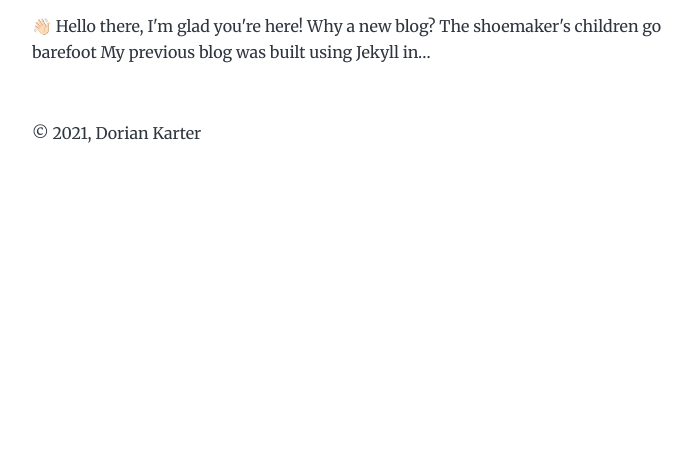
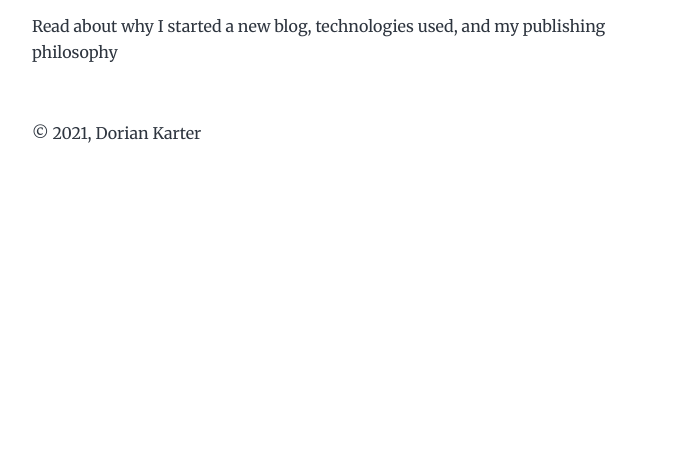
Before and after one commit to dkarter/retrovertigo, a Gatsby site: page / in a window 1280 px wide. Shown: the part 338-800 px from the top of the page, without its empty margins (292-984 px from the left). Built offline with nearby package versions, Linux system fonts and the light colour scheme; Gatsby itself is replaced by a stand-in of ours.

Commit message:
Add better post description

```diff
--- a/content/blog/new-blog/index.md
+++ b/content/blog/new-blog/index.md
@@ -2,9 +2,8 @@
 slug: new-blog
 date: '2021-02-13T00:00:00.000Z'
 title: "New Blog!"
+description: "Read about why I started a new blog, technologies used, and my publishing philosophy"
 ---
-
-👋🏻 Hello there, I'm glad you're here!
 
 ## Why a new blog?
 
```
